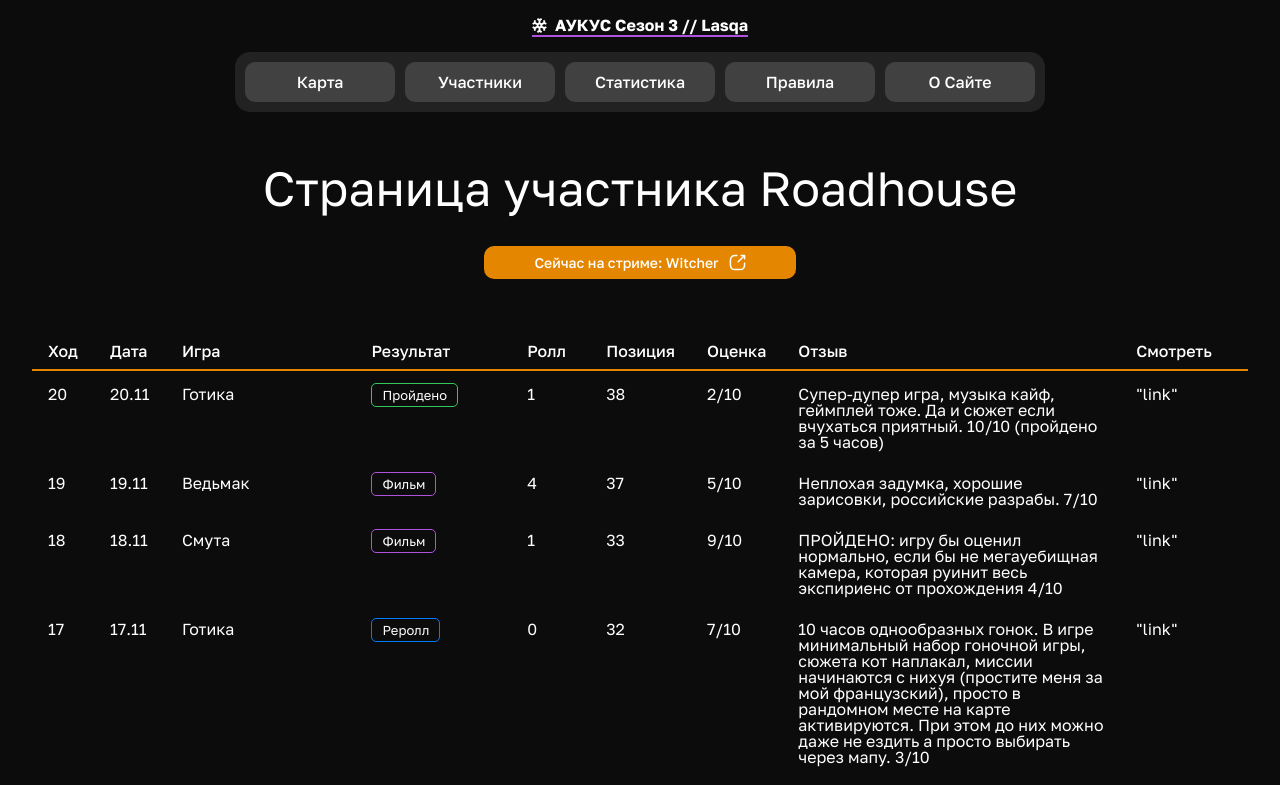
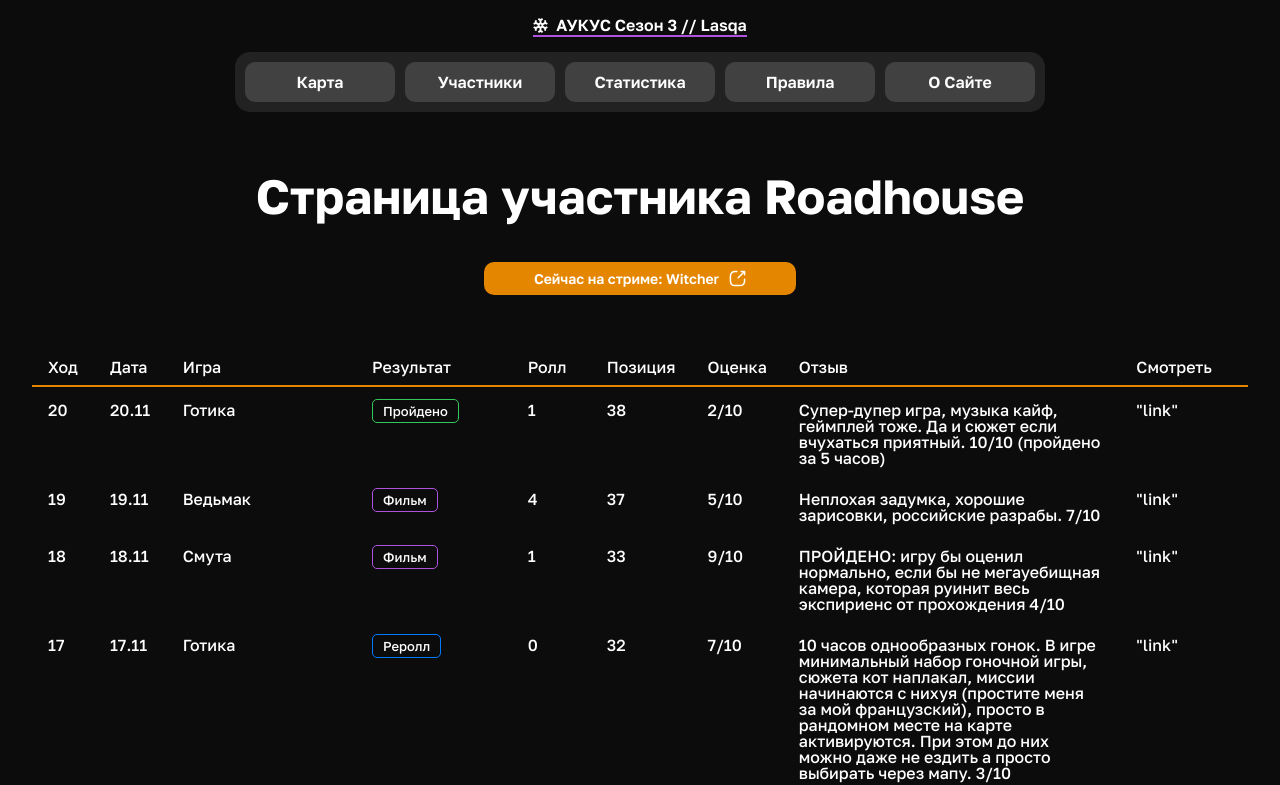
Before and after one commit to i7d3v3l0p3r/aukus-frontend, a React (Create React App) app: page /players/roadhouse in a window 1280 px wide. Shown: the top 785 px of the page. Built offline with nearby package versions, Linux system fonts and the light colour scheme.

Commit message:
Style fixes

```diff
--- a/src/App.css
+++ b/src/App.css
@@ -66,6 +66,7 @@ th.MuiTableCell-head {
   padding-bottom: 10px;
   line-height: 1;
   font-size: 16px;
+  font-weight: 500;
 }
 
 td.MuiTableCell-root {
@@ -73,6 +74,7 @@ td.MuiTableCell-root {
   padding-bottom: 25px;
   line-height: 1;
   font-size: 16px;
+  font-weight: 500;
   border: 0;
 }
 
--- a/src/App.tsx
+++ b/src/App.tsx
@@ -98,7 +98,7 @@ let darkTheme = createTheme({
   },
   typography: {
     fontFamily: '"Golos Text", sans-serif',
-    // fontWeightRegular: 600,
+    fontWeightRegular: 600,
   },
   components: {
     MuiButton: {
@@ -111,6 +111,7 @@ let darkTheme = createTheme({
       styleOverrides: {
         root: {
           textTransform: 'none',
+          fontWeight: 600,
         },
       },
     },
--- a/src/components/MainMenu.tsx
+++ b/src/components/MainMenu.tsx
@@ -36,7 +36,7 @@ export default function MainMenu({ currentPage }: Props) {
           <LinkSpan
             color={playerColor}
             style={{
-              fontWeight: 'bold',
+              fontWeight: 600,
               paddingBottom: 0,
               lineHeight: '1.2',
               display: 'inline-flex',
--- a/src/pages/map/components/TurnModal.tsx
+++ b/src/pages/map/components/TurnModal.tsx
@@ -199,11 +199,17 @@ export default function TurnModal({ open, onClose, onConfirm, player }: Props) {
   }
 
   return (
-    <Dialog open={open} onClose={() => {}} fullWidth keepMounted>
+    <Dialog
+      open={open}
+      onClose={() => {}}
+      fullWidth
+      keepMounted
+      sx={{ fontWeight: 500 }}
+    >
       <DialogTitle
         sx={{ paddingTop: '30px', paddingBottom: '30px', paddingLeft: '30px' }}
       >
-        <Typography fontSize={'24px'} lineHeight={1}>
+        <Typography fontSize={'24px'} fontWeight={700} lineHeight={1}>
           Новый ход
         </Typography>
         <IconButton
@@ -367,7 +373,7 @@ export default function TurnModal({ open, onClose, onConfirm, player }: Props) {
           disabled={!canThrowDice}
           color="secondary"
           variant="contained"
-          sx={{ fontSize: '16px' }}
+          sx={{ fontSize: '16px', fontWeight: 700 }}
         >
           {buttonText}
         </Button>
--- a/src/pages/player/PlayerPage.tsx
+++ b/src/pages/player/PlayerPage.tsx
@@ -66,7 +66,9 @@ export default function PlayerPage(props: Props) {
   return (
     <Box>
       <Box textAlign={'center'}>
-        <Typography variant="h3">Страница участника {player.name}</Typography>
+        <Typography fontSize="48px" fontWeight={700}>
+          Страница участника {player.name}
+        </Typography>
         <Box marginTop={'30px'}>
           <StreamLink player={player} />
         </Box>
@@ -182,7 +184,7 @@ export default function PlayerPage(props: Props) {
 
       {aukus1games && (
         <Box marginTop={10}>
-          <Typography variant="h5" align="center">
+          <Typography fontSize={'24px'} fontWeight={600} align="center">
             <Link
               to={aukus1games.link}
               rel="noopener noreferrer"
@@ -212,7 +214,7 @@ function formatDate(dateString: string) {
   // Extract the day, month, and year
   const day = String(date.getDate()).padStart(2, '0')
   const month = String(date.getMonth() + 1).padStart(2, '0') // Months are 0-indexed
-  const year = String(date.getFullYear()).slice(-2) // Get last two digits of the year
+  // const year = String(date.getFullYear()).slice(-2) // Get last two digits of the year
 
   // Format the date as dd.mm.yy
   return `${day}.${month}`
--- a/src/pages/player/components/StreamLink.tsx
+++ b/src/pages/player/components/StreamLink.tsx
@@ -57,6 +57,9 @@ function OfflineButton({ player }: Props) {
         paddingRight: '50px',
         lineHeight: '1',
       }}
+      style={{
+        fontSize: '14px',
+      }}
       color={getPlayerColorName(player)}
       variant="outlined"
     >
--- a/src/pages/players/components/PlayerSection.tsx
+++ b/src/pages/players/components/PlayerSection.tsx
@@ -28,7 +28,9 @@ export default function PlayerSection({ player }: Props) {
                 marginRight: '30px',
               }}
             >
-              <LinkSpan color={Color.purple}>Twitch</LinkSpan>
+              <LinkSpan color={Color.purple} style={{ fontSize: '20px' }}>
+                Twitch
+              </LinkSpan>
             </Link>
           )}
           {player.vk_stream_link && (
@@ -38,7 +40,9 @@ export default function PlayerSection({ player }: Props) {
               rel="noopener nereferrer"
               style={{ marginRight: '30px' }}
             >
-              <LinkSpan color={Color.blue}>VKPlay</LinkSpan>
+              <LinkSpan color={Color.blue} style={{ fontSize: '20px' }}>
+                VKPlay
+              </LinkSpan>
             </Link>
           )}
           {player.donation_link && (
@@ -47,7 +51,9 @@ export default function PlayerSection({ player }: Props) {
               target="_blank"
               rel="noopener nereferrer"
             >
-              <LinkSpan color={Color.orange}>Донейшн</LinkSpan>
+              <LinkSpan color={Color.orange} style={{ fontSize: '20px' }}>
+                Донейшн
+              </LinkSpan>
             </Link>
           )}
         </Box>
```
